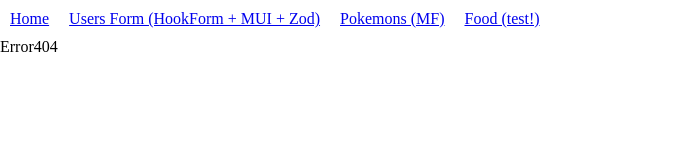
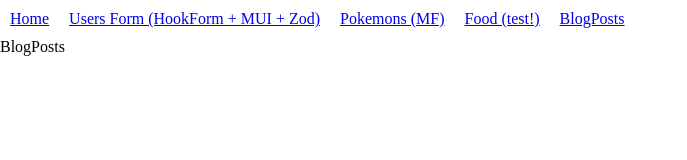
Before and after one commit to abr-ya/react-hook-form-24, a React (Vite) app: page /posts in a window 1280 px wide. Shown: the top 160 px of the page, without its empty margins (0-687 px from the left). Built offline with nearby package versions, Linux system fonts and the light colour scheme; no server answers.

Commit message:
feature: Add BlogPosts paga and api

```diff
--- a/src/App.tsx
+++ b/src/App.tsx
@@ -1,5 +1,5 @@
 import { BrowserRouter, Routes, Route } from "react-router-dom";
-import { Error404, Food, Home, Pokemons, UsersForm } from "./pages";
+import { BlogPosts, Error404, Food, Home, Pokemons, UsersForm } from "./pages";
 import MainLayout from "./layout/MainLayout";
 
 const App = () => (
@@ -10,6 +10,7 @@ const App = () => (
         <Route path="/users" element={<UsersForm />} />
         <Route path="/pokemons" element={<Pokemons />} />
         <Route path="/food" element={<Food />} />
+        <Route path="/posts" element={<BlogPosts />} />
         <Route path="*" element={<Error404 />} />
       </Route>
     </Routes>
--- /dev/null
+++ b/src/api/blog.ts
@@ -0,0 +1,5 @@
+import axios from "axios";
+
+export const blogApi = axios.create({
+  baseURL: import.meta.env.VITE_BLOG_API ?? "http://localhost:3333/",
+});
--- a/src/layout/Header.tsx
+++ b/src/layout/Header.tsx
@@ -10,6 +10,7 @@ const Header = ({ className, ...props }: HeaderProps): JSX.Element => {
       <Link to="/users">Users Form (HookForm + MUI + Zod)</Link>
       <Link to="/pokemons">Pokemons (MF)</Link>
       <Link to="/food">Food (test!)</Link>
+      <Link to="/posts">BlogPosts</Link>
     </header>
   );
 };
--- /dev/null
+++ b/src/pages/BlogPosts/BlogPosts.tsx
@@ -0,0 +1,10 @@
+import { usePosts } from "./services/queries";
+
+const BlogPosts = () => {
+  const postsQuery = usePosts();
+  console.log(postsQuery.data);
+
+  return <div>BlogPosts {postsQuery.data?.length}</div>;
+};
+
+export default BlogPosts;
--- /dev/null
+++ b/src/pages/BlogPosts/services/queries.ts
@@ -0,0 +1,7 @@
+import { useQuery } from "@tanstack/react-query";
+
+import { blogApi } from "@/api/blog";
+
+const getPosts = () => blogApi.get<unknown[]>("posts").then((res) => res.data);
+
+export const usePosts = () => useQuery({ queryKey: ["posts"], queryFn: getPosts });
--- a/src/pages/index.ts
+++ b/src/pages/index.ts
@@ -5,3 +5,4 @@ export { default as Hotel } from "./Hotel/Hotel";
 export { default as List } from "./List/List";
 export { default as Pokemons } from "./Pokemons/Pokemons";
 export { default as UsersForm } from "./UsersForm/UsersFormProvider";
+export { default as BlogPosts } from "./BlogPosts/BlogPosts";
```
Also changed, not shown: 1 other file (tests, documents, lock files or other folders).
